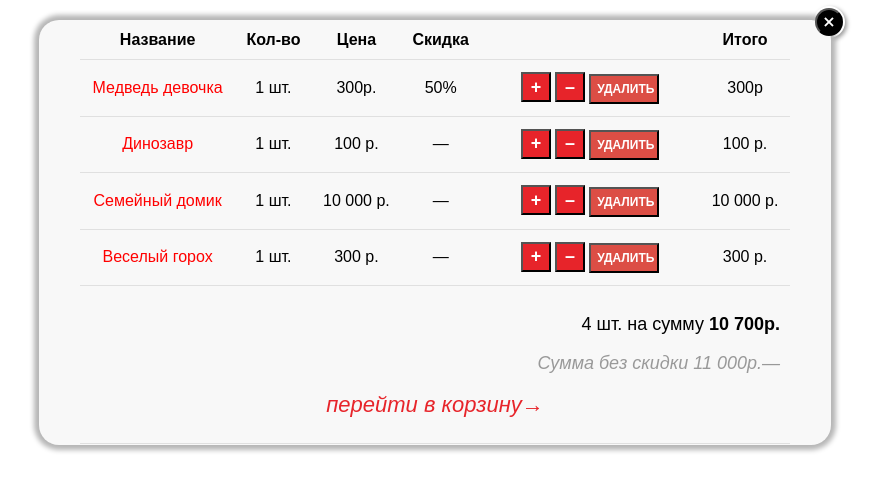
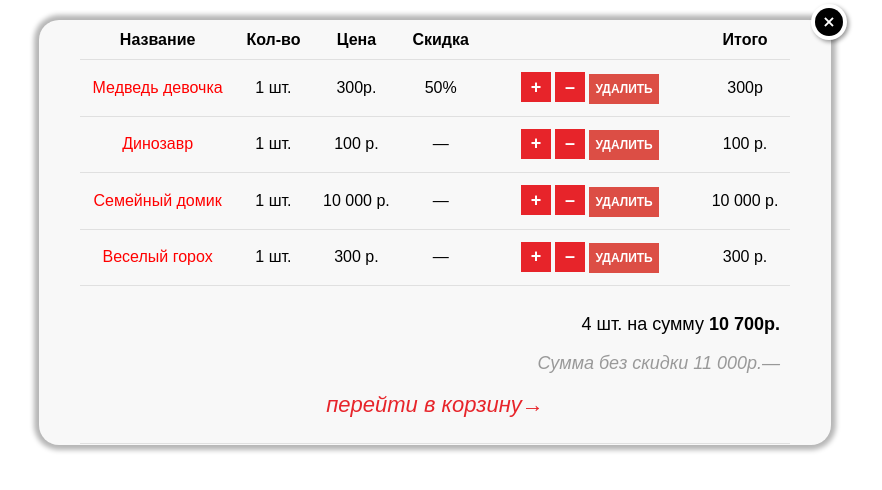
Before and after one commit to eugeniagorlacheva/Task6, a plain HTML site: page 6_2/task4/index.html in a window 1280 px wide. Shown: the whole page, without its empty margins (205-1087 px from the left). Drawn offline with Linux system fonts and the light colour scheme.

Commit message:
correctedButton

```diff
--- a/6_2/task4/css/style.css
+++ b/6_2/task4/css/style.css
@@ -8,6 +8,7 @@
   -webkit-box-shadow: 0px 0px 5px 5px rgba(182, 182, 182, 1);
   -moz-box-shadow: 0px 0px 5px 5px rgba(182, 182, 182, 1);
   box-shadow: 0px 0px 5px 5px rgba(182, 182, 182, 1);
+  z-index: -2;
 }
 
 table {
@@ -40,6 +41,8 @@ button {
   margin: 2px;
   color: #fff;
   font-weight: bold;
+  outline: 0;
+  border: 0;
 }
 
 .plus, .minus {
@@ -113,7 +116,7 @@ table::after {
  width: 100%;
  height: 100%;
  display: block;
- z-index: -1;
+ z-index: -2;
  position: absolute;
  padding: 4px;
  background: #fff;
```
